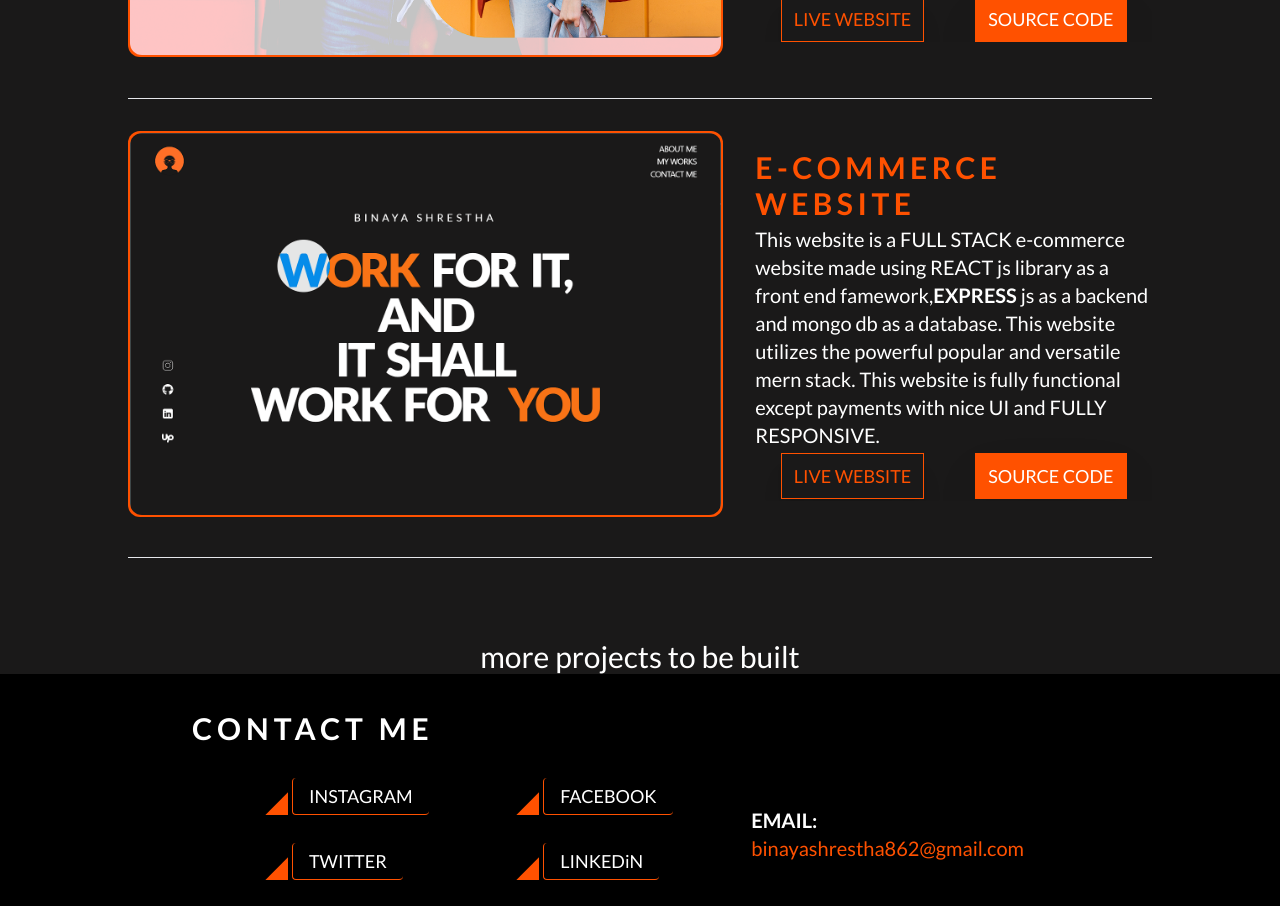
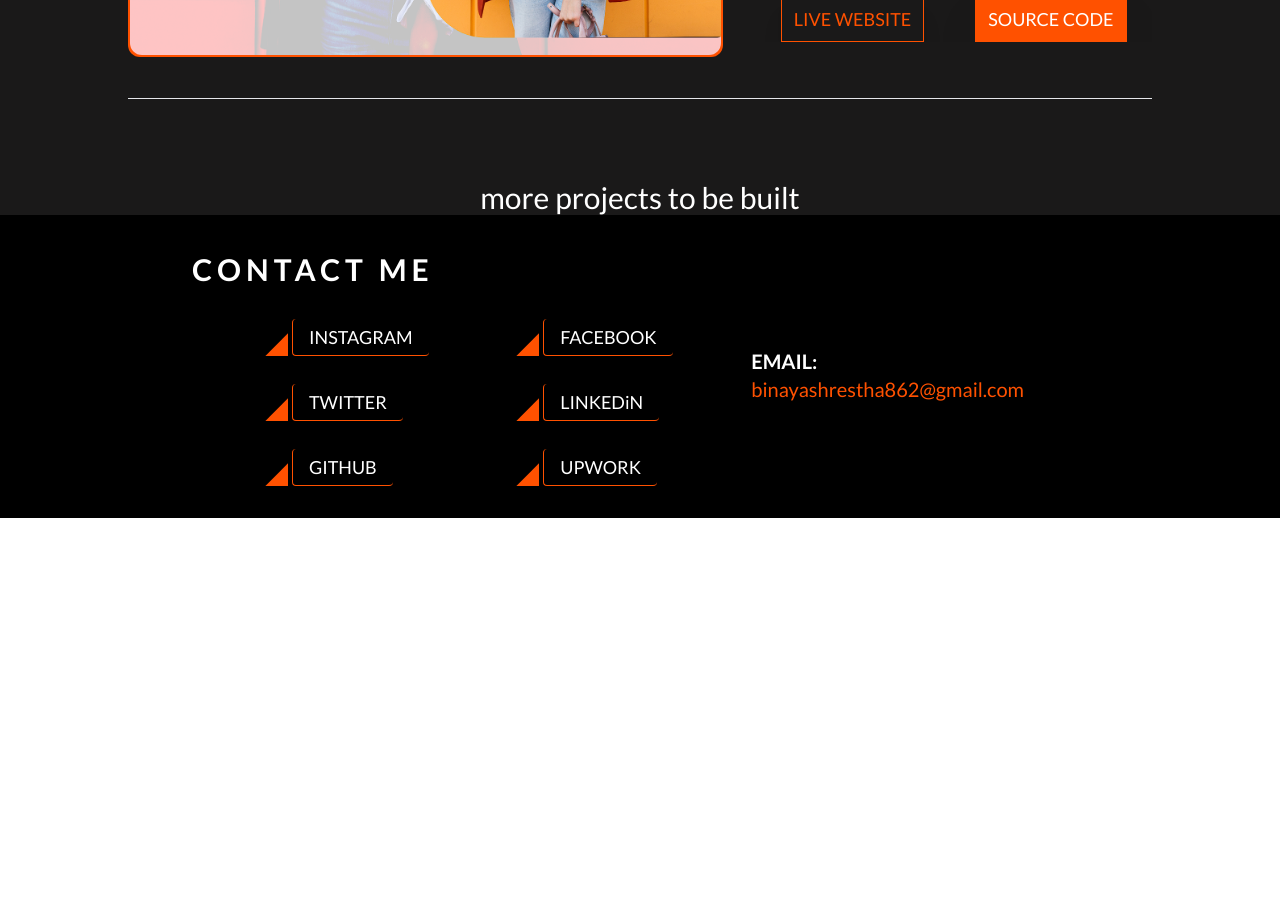
Before and after one commit to BinayaShrestha556/portfolio, a React (Vite) app: page / in a window 1280 px wide. Shown: the part 3340-4246 px from the top of the page. After the commit the page ends 3858 px from the top, so only its background shows below. Built offline with nearby package versions, Linux system fonts and the light colour scheme.

Commit message:
removed the placeholder

```diff
--- a/src/components/Projects.tsx
+++ b/src/components/Projects.tsx
@@ -33,31 +33,7 @@ export default function Projects() {
       </div>
 
     </div>
-    <div className="flex md:w-[92%] flex-col xl:flex-row lg:w-[80%]  m-auto gap-8 w-full mt-8 lg:border-b pb-10 ">
-      <div className="w-[98%] xl:w-[60%] xxl:w-[68%]  self-center bg-[rgb(255,81,0)] rounded-xl p-0.5">
-        <img src={projectPic1} className='rounded-xl' alt="" />
-      </div>
 
-      <div  onMouseEnter={()=>setCursorSize(0)} onMouseLeave={()=>setCursorSize(20)} className="w-[90%] self-center xl:self-auto  border-b xl:border-none   xl:w-[40%] py-4  ">
-        <AnimationComponent2 height='h-full' component={<div className='flex flex-col gap-3 xl:gap-0 justify-around h-full'>
-          <p className="text-2xl md:text-3xl xxl:text-4xl font-bold text-[rgb(255,81,0)] tracking-[4.5px] my-0 ">
-            E-COMMERCE WEBSITE
-          </p>
-          <p className='test-lg md:text-xl '>
-            This website is a  FULL STACK  e-commerce website made using REACT js library as a front end famework,<strong>EXPRESS </strong> js as a backend and mongo db as a database. This website utilizes the powerful popular and versatile mern stack. This website is fully functional except payments with nice UI and FULLY RESPONSIVE.
-          </p>
-          <div className='w-full flex justify-around'>
-          <button className=" text-red hover:before:bg-redborder-[rgb(255,81,0)]  relative overflow-hidden border border-[rgb(255,81,0)] text-[rgb(255,81,0)] shadow-xl transition-all before:absolute before:bottom-0 before:left-0 before:top-0 before:z-0 before:h-full before:w-0 before:bg-[rgb(255,81,0)] before:transition-all before:duration-500 hover:text-white hover:shadow-[rgb(255,81,0)] hover:before:left-0 hover:before:w-full"><span className="relative py-2 md:px-16 xl:px-3  px-6 z-10 text-sm md:text-lg">LIVE WEBSITE</span></button>
-          <button className=" text-white hover:before:bg-redborder-[rgb(255,81,0)] relative  overflow-hidden border border-[rgb(255,81,0)] bg-[rgb(255,81,0)]   shadow-2xl transition-all before:absolute before:bottom-0 before:left-0 before:top-0 before:z-0 before:h-full before:w-0 before:bg-[#1A1919] before:transition-all before:duration-500 hover:text-[rgb(255,81,0)] hover:shadow-[rgb(255,81,0)] hover:before:left-0 hover:before:w-full"><p className="relative py-2  md:px-16 xl:px-3  px-6 z-10 text-sm md:text-lg">SOURCE CODE</p></button>
-
-
-          </div>
-
-        </div>} width='w-full'/>
-
-      </div>
-
-    </div>
     <div className="mt-20 m-auto w-fit">
       <h1 className='text-3xl '>more projects to be built</h1>
     </div>
```
